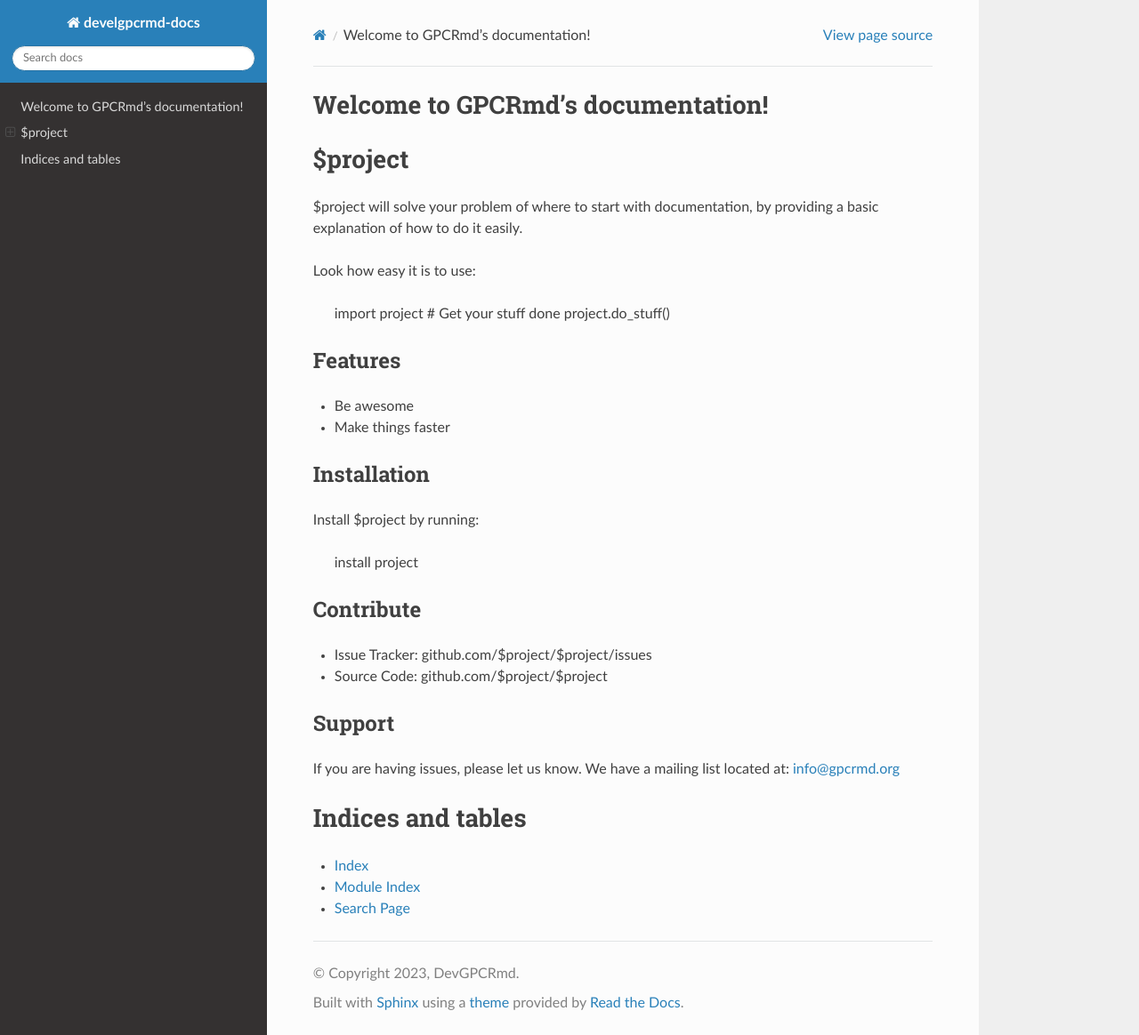
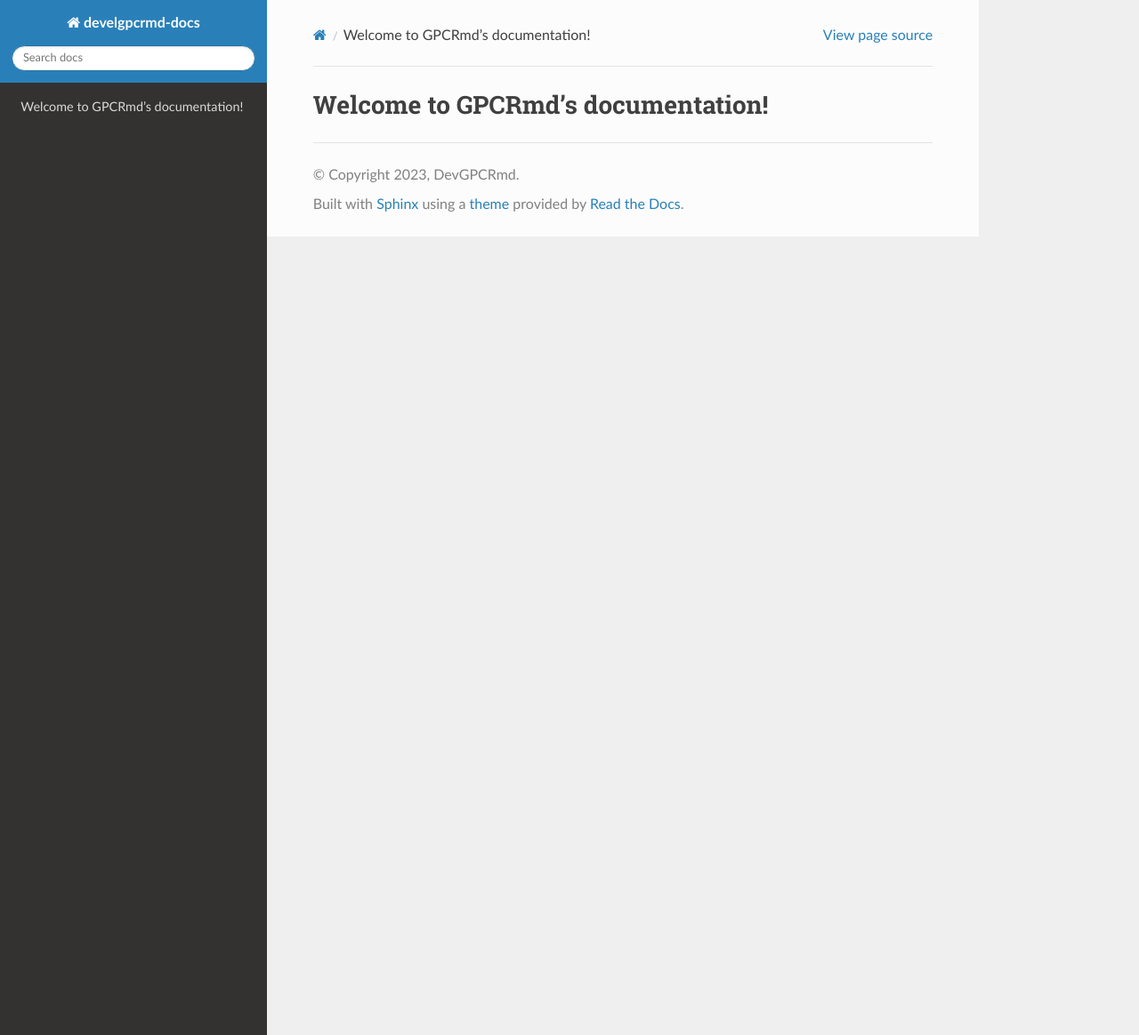
Before and after one commit to GPCRmd/develgpcrmd-docs, a Sphinx documentation site: the page built from source/index.rst, in a window 1280 px wide and 1164 px high. Shown: the whole window at 89% size. Built offline with Sphinx 7.4.7 and the Read the Docs theme 2.0.0, drawn with Linux system fonts in a browser that asks for light colours; pages that are not in the unit, such as notebooks, are missing from menus.

Commit message:
Index test

```diff
--- a/source/index.rst
+++ b/source/index.rst
@@ -16,47 +16,3 @@
    source/_templates/simulation-browser
    source/_templates/data-download
    source/citing-gpcrmd
-
-$project
-========
-
-$project will solve your problem of where to start with documentation,
-by providing a basic explanation of how to do it easily.
-
-Look how easy it is to use:
-
-    import project
-    # Get your stuff done
-    project.do_stuff()
-
-Features
---------
-
-- Be awesome
-- Make things faster
-
-Installation
-------------
-
-Install $project by running:
-
-    install project
-
-Contribute
-----------
-
-- Issue Tracker: github.com/$project/$project/issues
-- Source Code: github.com/$project/$project
-
-Support
--------
-
-If you are having issues, please let us know.
-We have a mailing list located at: info@gpcrmd.org
-
-Indices and tables
-==================
-
-* :ref:`genindex`
-* :ref:`modindex`
-* :ref:`search`
```
